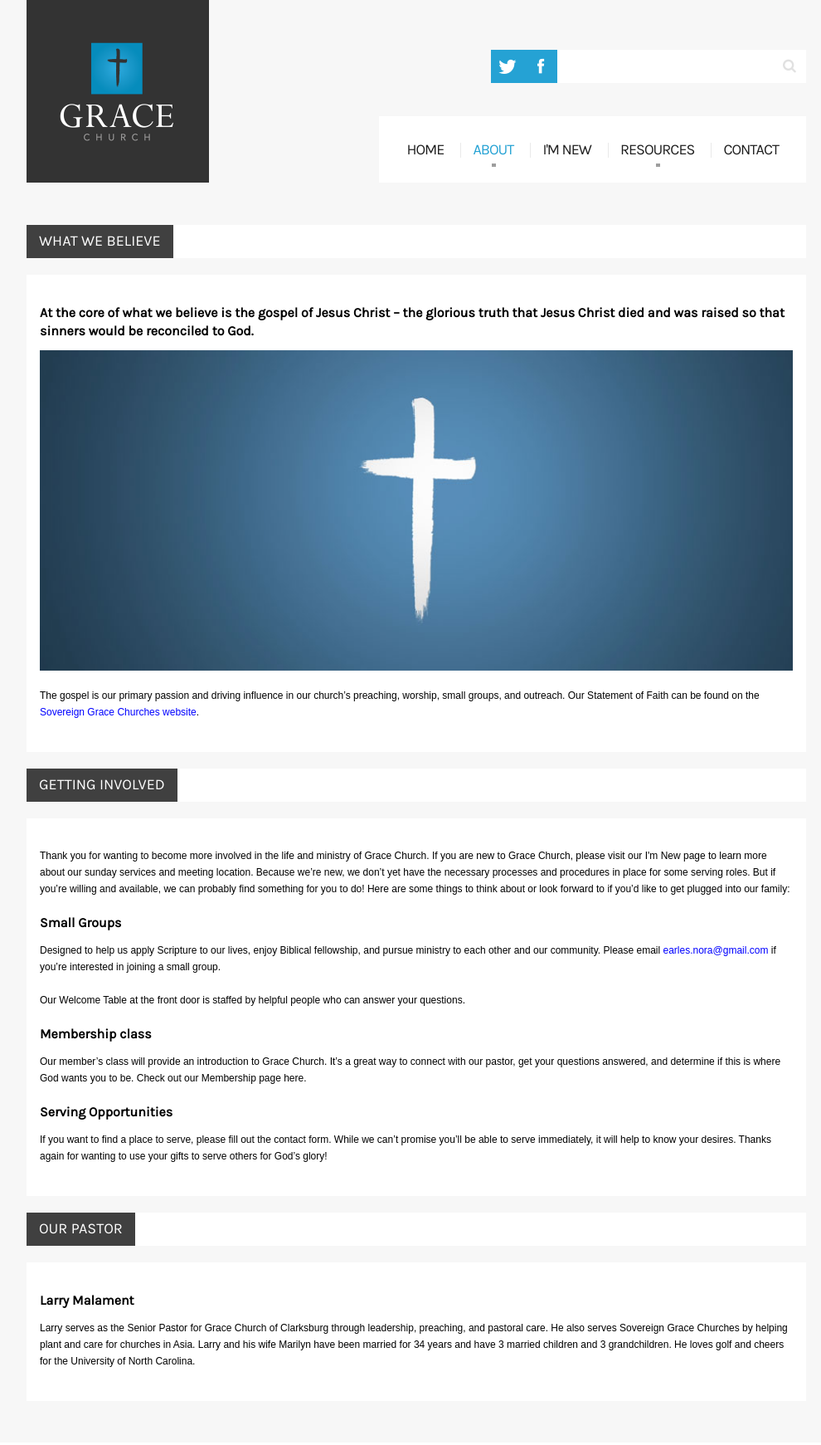
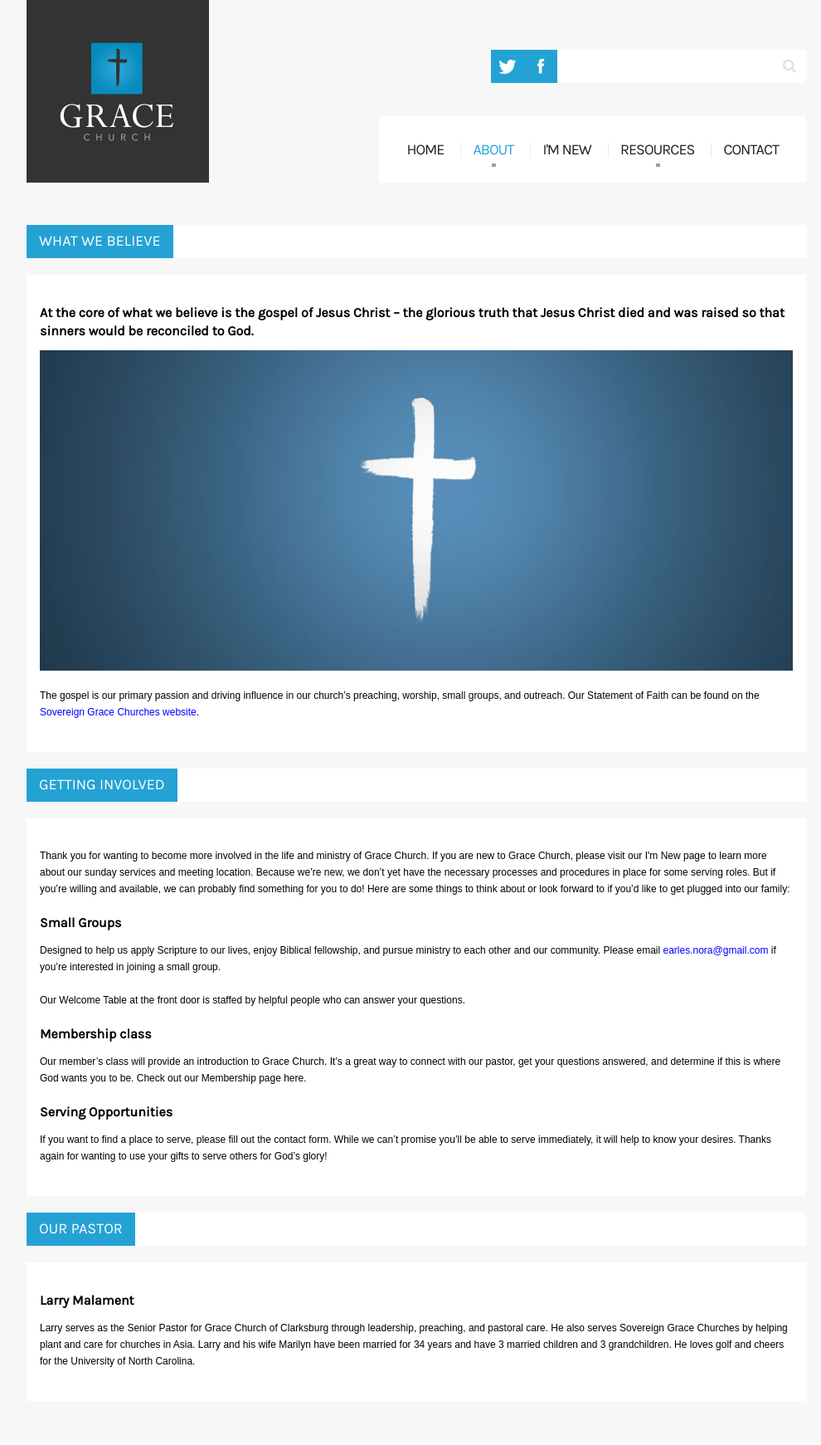
Before and after one commit to nukeulis/gracechurch, a PHP site: page /about.php in a window 1280 px wide. Shown: the top 1741 px of the page at 83% size, without its empty margins (138-1128 px from the left). Run offline with PHP 8.4, Linux system fonts and the light colour scheme; some web fonts are replaced; grey boxes are pictures that could not be loaded.

Commit message:
updated home page image, updated header color

```diff
--- a/css/style.css
+++ b/css/style.css
@@ -78,7 +78,7 @@ h2 span {
 }
 
 h3 {
-	background: #404040;
+	background: #25a2d4;
 	display: inline-block;
 	padding: 4px 15px 6px;
 	font-size: 18px;
```
Also changed, not shown: images/Home/Clarksburg.jpg.
